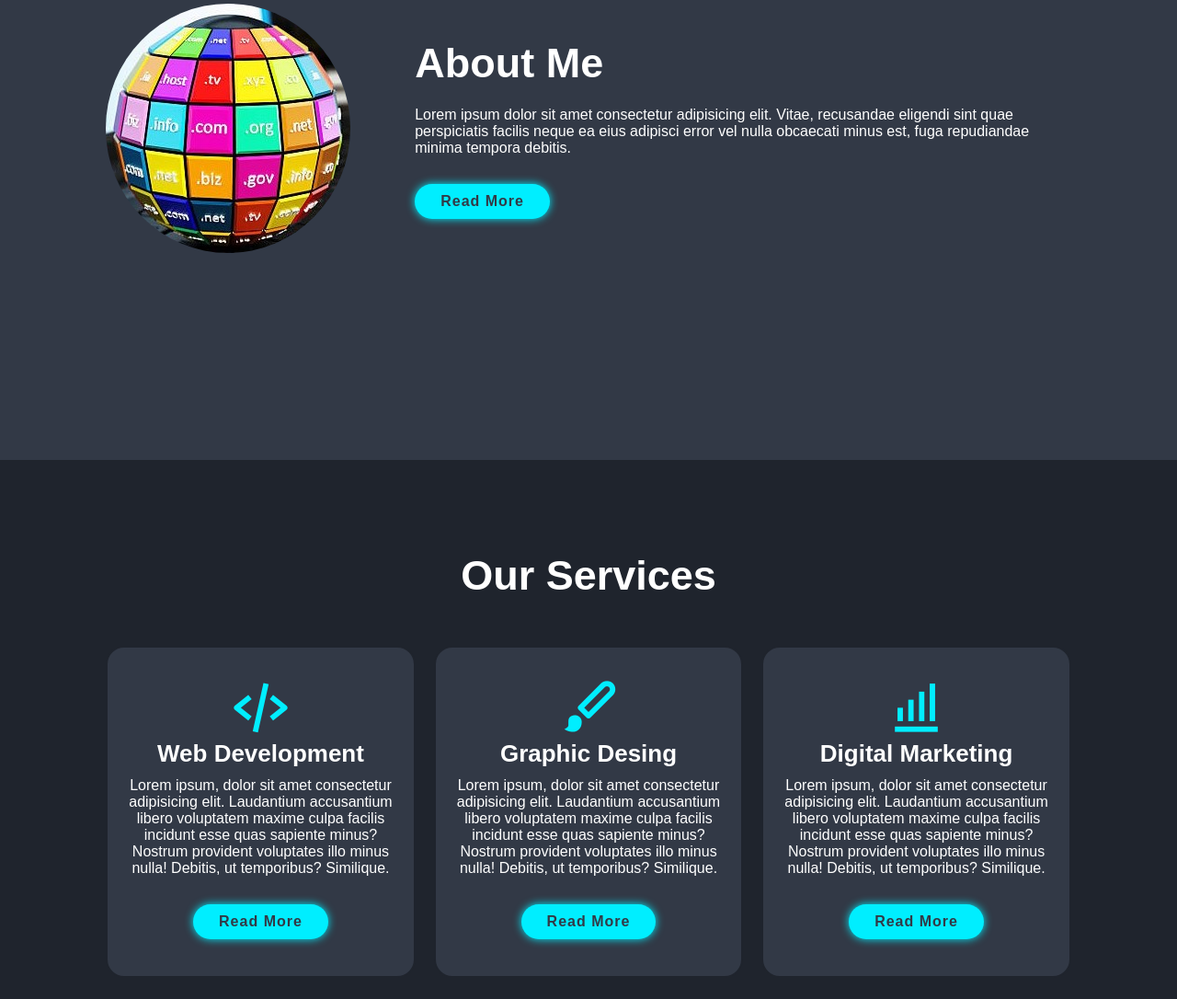
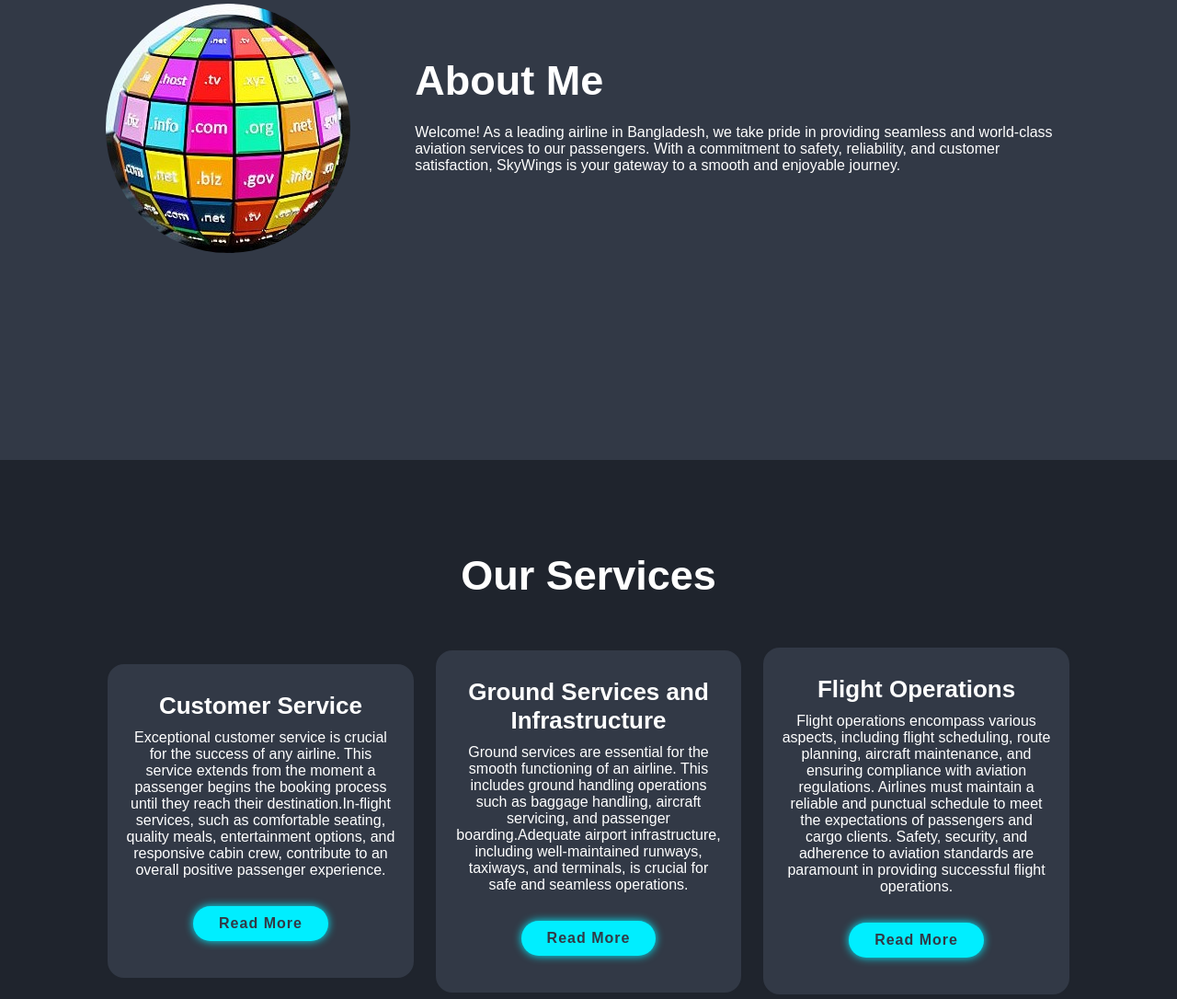
Before and after one commit to arabiaadrien/sr-shorif, a plain HTML site: page index.html in a window 1280 px wide. Shown: the part 1100-2186 px from the top of the page at 92% size. Drawn offline with nearby package versions, Linux system fonts and the light colour scheme.

Commit message:
Hover system cancel.

```diff
--- a/css/style.css
+++ b/css/style.css
@@ -244,13 +244,13 @@ section {
 
 .gallery-box img {
     width: 100%;
-    transition: .5s ease;
+    /* transition: .5s ease; */
 }
 
-.gallery-box:hover img {
+/* .gallery-box:hover img {
 
     transform: scale(1.1);
-}
+} */
 
 .gallery-box .gallery-layer {
     position: absolute;
@@ -269,10 +269,10 @@ section {
     transition: .5s ease;
 }
 
-.gallery-box:hover .gallery-layer {
+/* .gallery-box:hover .gallery-layer {
     transform: translateY(0);
 
-}
+} */
 
 .gallery-layer h4 {
     font-size: 3rem;
--- a/index.html
+++ b/index.html
@@ -29,7 +29,7 @@
     <section class="home" id="home">
         <div class="home-content">
             <h3>Hello, It's Me</h3>
-            <h1>Sr Sharif</h1>
+            <h1>Samsur Rahman Sharif</h1>
             <h3>And I'm a <span>...</span></h3>
             <p>Lorem ipsum dolor sit amet consectetur adipisicing elit. Vel, dicta! Lorem ipsum dolor sit amet
                 consectetur, adipisicing elit. Officiis, inventore. Nesciunt sapiente reprehenderit magnam earum impedit
@@ -58,10 +58,10 @@
 
         <div class="about-content">
             <h2 class="heading">About <span>Me</span></h2>
-            <p>Lorem ipsum dolor sit amet consectetur adipisicing elit. Vitae, recusandae eligendi sint quae
-                perspiciatis facilis neque ea eius adipisci error vel nulla obcaecati minus est, fuga repudiandae minima
-                tempora debitis.</p>
-            <a href="#" class="btn">Read More</a>
+            <p>Welcome! As a leading airline in Bangladesh, we take pride in providing seamless and world-class aviation
+                services to our passengers. With a commitment to safety, reliability, and customer satisfaction,
+                SkyWings is your gateway to a smooth and enjoyable journey.</p>
+            <!-- <a href="#" class="btn">Read More</a> -->
         </div>
     </section>
 
@@ -71,29 +71,32 @@
 
         <div class="services-container">
             <div class="services-box">
-                <i class='bx bx-code-alt'></i>
-                <h3>Web Development</h3>
-                <p>Lorem ipsum, dolor sit amet consectetur adipisicing elit. Laudantium accusantium libero voluptatem
-                    maxime culpa facilis incidunt esse quas sapiente minus? Nostrum provident voluptates illo minus
-                    nulla! Debitis, ut temporibus? Similique.</p>
+                <!-- <i class='bx bx-code-alt'></i> -->
+                <h3>Customer Service</h3>
+                <p>Exceptional customer service is crucial for the success of any airline. This service extends from the
+                    moment a passenger begins the booking process until they reach their destination.In-flight services,
+                    such as comfortable seating, quality meals, entertainment options, and responsive cabin crew,
+                    contribute to an overall positive passenger experience. </p>
                 <a href="#" class="btn">Read More</a>
             </div>
 
             <div class="services-box">
-                <i class='bx bxs-paint'></i>
-                <h3>Graphic Desing</h3>
-                <p>Lorem ipsum, dolor sit amet consectetur adipisicing elit. Laudantium accusantium libero voluptatem
-                    maxime culpa facilis incidunt esse quas sapiente minus? Nostrum provident voluptates illo minus
-                    nulla! Debitis, ut temporibus? Similique.</p>
+                <!-- <i class='bx bxs-paint'></i> -->
+                <h3>Ground Services and Infrastructure</h3>
+                <p>Ground services are essential for the smooth functioning of an airline. This includes ground handling
+                    operations such as baggage handling, aircraft servicing, and passenger boarding.Adequate airport
+                    infrastructure, including well-maintained runways, taxiways, and terminals, is crucial for safe and
+                    seamless operations. </p>
                 <a href="#" class="btn">Read More</a>
             </div>
 
             <div class="services-box">
-                <i class='bx bx-bar-chart-alt'></i>
-                <h3>Digital Marketing</h3>
-                <p>Lorem ipsum, dolor sit amet consectetur adipisicing elit. Laudantium accusantium libero voluptatem
-                    maxime culpa facilis incidunt esse quas sapiente minus? Nostrum provident voluptates illo minus
-                    nulla! Debitis, ut temporibus? Similique.</p>
+                <!-- <i class='bx bx-bar-chart-alt'></i> -->
+                <h3>Flight Operations</h3>
+                <p>Flight operations encompass various aspects, including flight scheduling, route planning, aircraft
+                    maintenance, and ensuring compliance with aviation regulations. Airlines must maintain a reliable
+                    and punctual schedule to meet the expectations of passengers and cargo clients. Safety, security,
+                    and adherence to aviation standards are paramount in providing successful flight operations.</p>
                 <a href="#" class="btn">Read More</a>
             </div>
         </div>
@@ -139,7 +142,7 @@
             </div>
 
             <div class="gallery-box">
-                <img src="Image/gallery4.jpg" alt="">
+                <img src="Image/gallery4.webp" alt="">
                 <div class="gallery-layer">
                     <h4>Web desing</h4>
                     <p>Lorem, ipsum dolor sit amet consectetur adipisicing elit. Quaerat, voluptates.
```
Also changed, not shown: Image/gallery4.webp (added).
